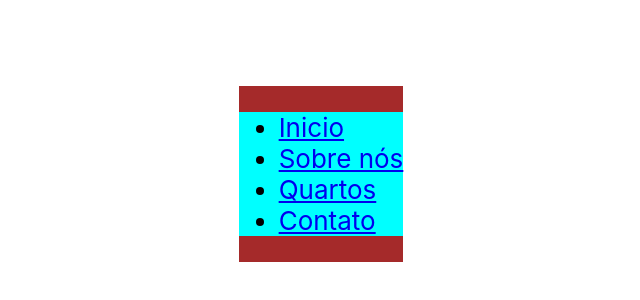
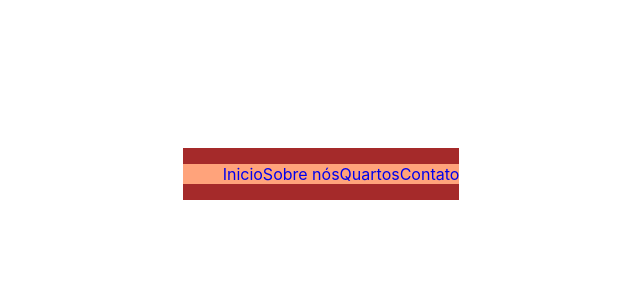
Before and after one commit to LuisFernando10/litoral-hotel-react, a React (Create React App) app: page / in a window 1280 px wide. Shown: the part 226-526 px from the top of the page, without its empty margins (319-959 px from the left). Built offline with nearby package versions, Linux system fonts and the light colour scheme.

Commit message:
Implemented Header component on AboutPage and added basic styles

```diff
--- a/src/components/common/Header/index.tsx
+++ b/src/components/common/Header/index.tsx
@@ -6,7 +6,7 @@ import "./styles.scss";
 const Header = () => {
   return (
     <header className="header-container">
-      <nav>
+      <nav className="nav-container">
         <ul>
           <li>
             <Link to={pages.home}>Inicio</Link>
--- a/src/components/common/Header/styles.scss
+++ b/src/components/common/Header/styles.scss
@@ -1,3 +1,11 @@
+@import "../../../assets/css/colors.scss";
+
 .header-container {
-  background-color: aqua;
+  background-color: $color-orange-light;
+  width: 100%;
+
+  .nav-container ul {
+    display: flex;
+    justify-content: center;
+  }
 }
--- a/src/index.scss
+++ b/src/index.scss
@@ -4,7 +4,7 @@ body {
   font-family: -apple-system, BlinkMacSystemFont, "Segoe UI", "Roboto", "Oxygen",
     "Ubuntu", "Cantarell", "Fira Sans", "Droid Sans", "Helvetica Neue",
     sans-serif;
-  font-size: calc(10px + 2vmin);
+  font-size: 16px;
   margin: 0;
   padding: 0;
   scroll-behavior: smooth;
@@ -16,6 +16,14 @@ body {
   overflow: hidden;
   white-space: pre-line;
   width: 100vw;
+}
+
+a {
+  text-decoration: none;
+}
+
+li {
+  list-style: none;
 }
 
 code {
--- a/src/pages/AboutUs/styles.scss
+++ b/src/pages/AboutUs/styles.scss
@@ -1,3 +1,6 @@
+@import "../../assets/css/mixins.scss";
+
 .about-us-container {
+  @include full-flex-dimensions;
   background-color: rgb(42, 165, 67);
 }
```
